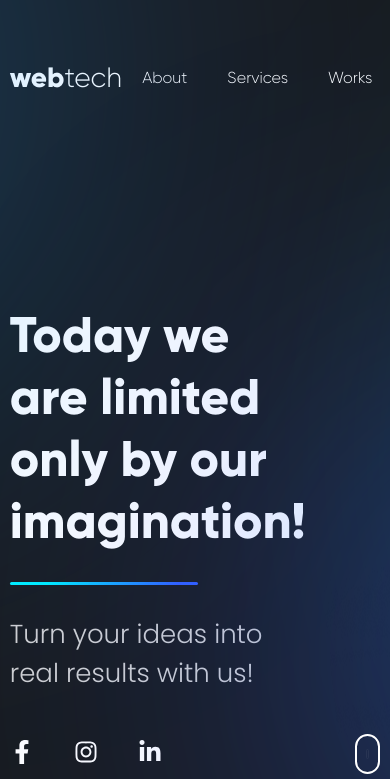
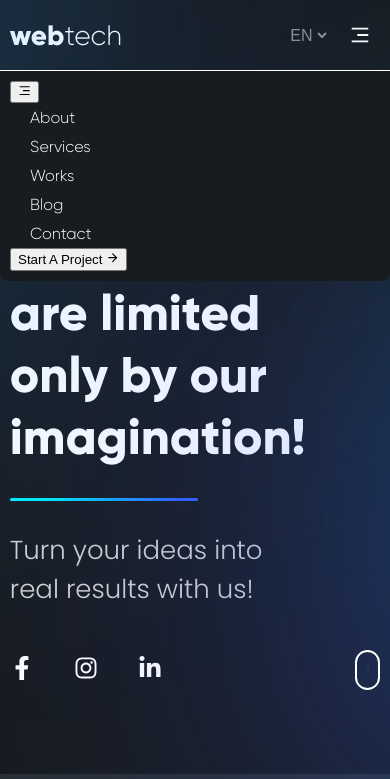
Before and after one commit to iamalaziz/webtech, a React (Create React App) app in the folder frontend/: page / in a window 390 px wide. Shown: the top 779 px of the page. Built offline with nearby package versions, Linux system fonts and the light colour scheme.

Commit message:
header responsive

```diff
--- a/frontend/src/App.js
+++ b/frontend/src/App.js
@@ -1,12 +1,20 @@
 import AboutUs from './components/AboutUs/AboutUs';
 import Hero from './components/Hero/Hero';
 import ThreeReasons from './components/ThreeReasons/ThreeReasons';
+import BurgerMenu from './components/BurgerMenu/BurgerMenu';
 import { Layout } from './layout/Layout';
+import { useState } from 'react';
 
 function App() {
+  const [isOpen, setIsOpen] = useState(true);
+
+  const handleToggle = () => {
+    setIsOpen(!isOpen);
+  };
   return (
     <div className="App">
       <Layout>
+        <BurgerMenu isOpen = {isOpen} handleToggle={handleToggle} />
         <Hero />
         <ThreeReasons />
         <AboutUs />
--- /dev/null
+++ b/frontend/src/components/BurgerMenu/BurgerMenu.jsx
@@ -0,0 +1,57 @@
+import React, { useState } from 'react';
+import { NavLink } from 'react-router-dom';
+
+import { FiArrowRight } from 'react-icons/fi';
+import { RiMenu3Line } from 'react-icons/ri';
+
+const navItems = [
+  {
+    link: '#about',
+    name: 'About',
+  },
+  {
+    link: '#services',
+    name: 'Services',
+  },
+  {
+    link: '#works',
+    name: 'Works',
+  },
+  {
+    link: '#blog',
+    name: 'Blog',
+  },
+  {
+    link: '#contact',
+    name: 'Contact',
+  },
+];
+
+const BurgerMenu = ({isOpen, handleToggle}) => {
+
+
+  return (
+    <div
+      className={`burger-menu ${isOpen ? 'open' : ''}`}
+      onClick={handleToggle}
+    >
+      <button className="btn-burger">
+        <RiMenu3Line />
+      </button>
+      <div className="burger-menu__nav">
+        {navItems.map((item) => {
+          return (
+            <li key={item.link} className="header__nav--item">
+              <NavLink href={item.link}>{item.name}</NavLink>
+            </li>
+          );
+        })}
+      </div>
+      <button className="btn-start-project">
+        Start A Project <FiArrowRight />
+      </button>
+    </div>
+  );
+};
+
+export default BurgerMenu;
--- /dev/null
+++ b/frontend/src/components/BurgerMenu/_burger-menu.scss
@@ -0,0 +1,10 @@
+.burger-menu {
+  position: absolute;
+  width: 100%;
+  padding: 10px;
+  border-top: 1px solid #fff;
+  border-radius: 0 0 0.5rem 0.5rem;
+  background-color: #181b1f;
+  z-index: 5;
+
+}
--- a/frontend/src/components/Header/_header.scss
+++ b/frontend/src/components/Header/_header.scss
@@ -86,3 +86,21 @@
     filter: blur(200px);
   }
 }
+
+@media screen and (max-width: 950px){
+  .header {
+    margin: 15px auto;
+    &__nav {
+      display: none;
+    }
+    .btn-start-project {
+      display: none;
+    }
+    &__controls {
+      gap: 10px;
+    }
+    &__dropdown {
+      font-size: 1rem;
+    }
+  }
+}
--- a/frontend/src/styles/main.scss
+++ b/frontend/src/styles/main.scss
@@ -8,8 +8,8 @@
 @import '../components/Hero/hero';
 @import '../components/ThreeReasons/three';
 @import '../components/AboutUs/about';
+@import '../components/BurgerMenu/burger-menu';
 @import '../layout/layout';
-
 * {
   box-sizing: border-box;
   margin: 0;
```
